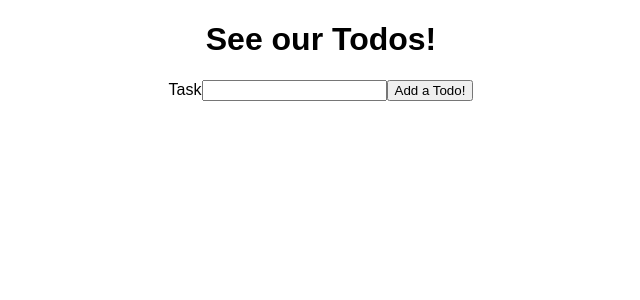
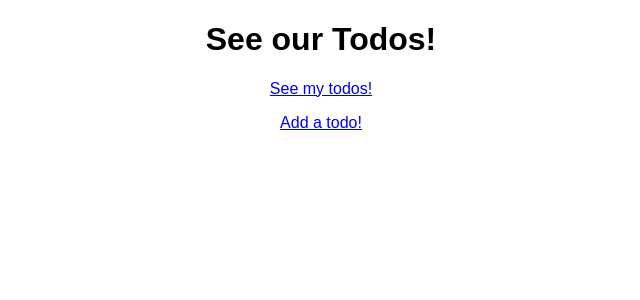
Before and after one commit to tienpham94/redux-revise, a React (Create React App) app: page / in a window 1280 px wide. Shown: the top 300 px of the page, without its empty margins (319-959 px from the left). Built offline with nearby package versions, Linux system fonts and the light colour scheme.

Commit message:
Add react-router-dom

```diff
--- a/package.json
+++ b/package.json
@@ -6,6 +6,7 @@
     "react": "^16.3.0",
     "react-dom": "^16.3.0",
     "react-redux": "^5.0.7",
+    "react-router-dom": "^4.2.2",
     "react-scripts": "1.1.1",
     "redux": "^3.7.2"
   },
--- a/src/App.js
+++ b/src/App.js
@@ -1,13 +1,21 @@
 import React, { Component } from 'react';
 import './App.css';
 import TodoList from './TodoList'
+import { Link, Route, Redirect } from 'react-router-dom'
 
 class App extends Component {
   render() {
     return (
       <div className="App">
         <h1>See our Todos!</h1>
-        <TodoList />
+        <p>
+          <Link to="/todos">See my todos!</Link>
+        </p>
+        <p>
+          <Link to="/todos/new">Add a todo!</Link>
+        </p>
+        <Route path="/todos" component={TodoList}/>
+        <Route exact path="/todos" render={() => <Redirect to="/todos"/>}/>
       </div>
     );
   }
--- a/src/index.js
+++ b/src/index.js
@@ -6,6 +6,7 @@ import registerServiceWorker from './registerServiceWorker';
 import { createStore } from 'redux';
 import rootReducer from './rootReducer';
 import { Provider } from 'react-redux'
+import { BrowserRouter } from 'react-router-dom'
 
 const store = createStore(
   rootReducer,
@@ -14,7 +15,9 @@ const store = createStore(
 
 ReactDOM.render(
   <Provider store={store}>
-    <App />
+    <BrowserRouter>
+      <App />
+    </BrowserRouter>
   </Provider>
   , document.getElementById('root'));
 registerServiceWorker();
```
Also changed, not shown: 1 other file (tests, documents, lock files or other folders).
